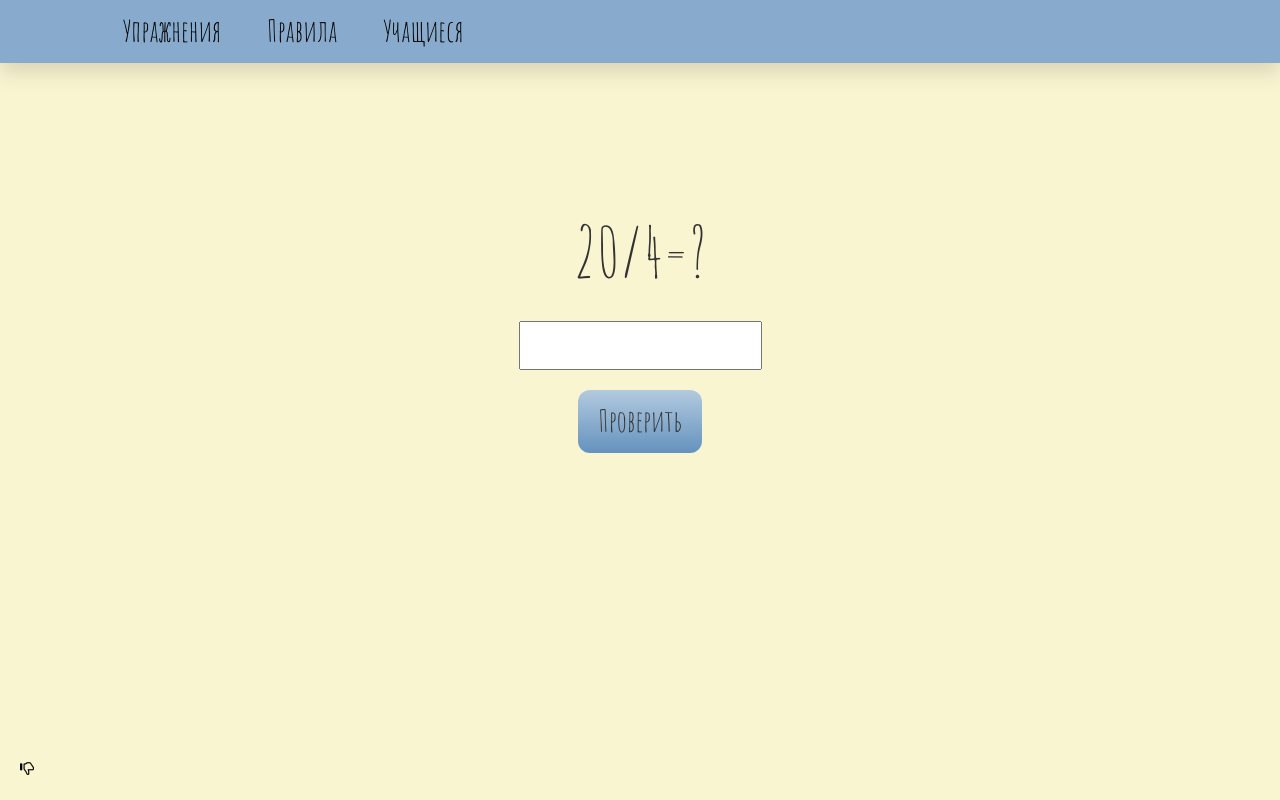
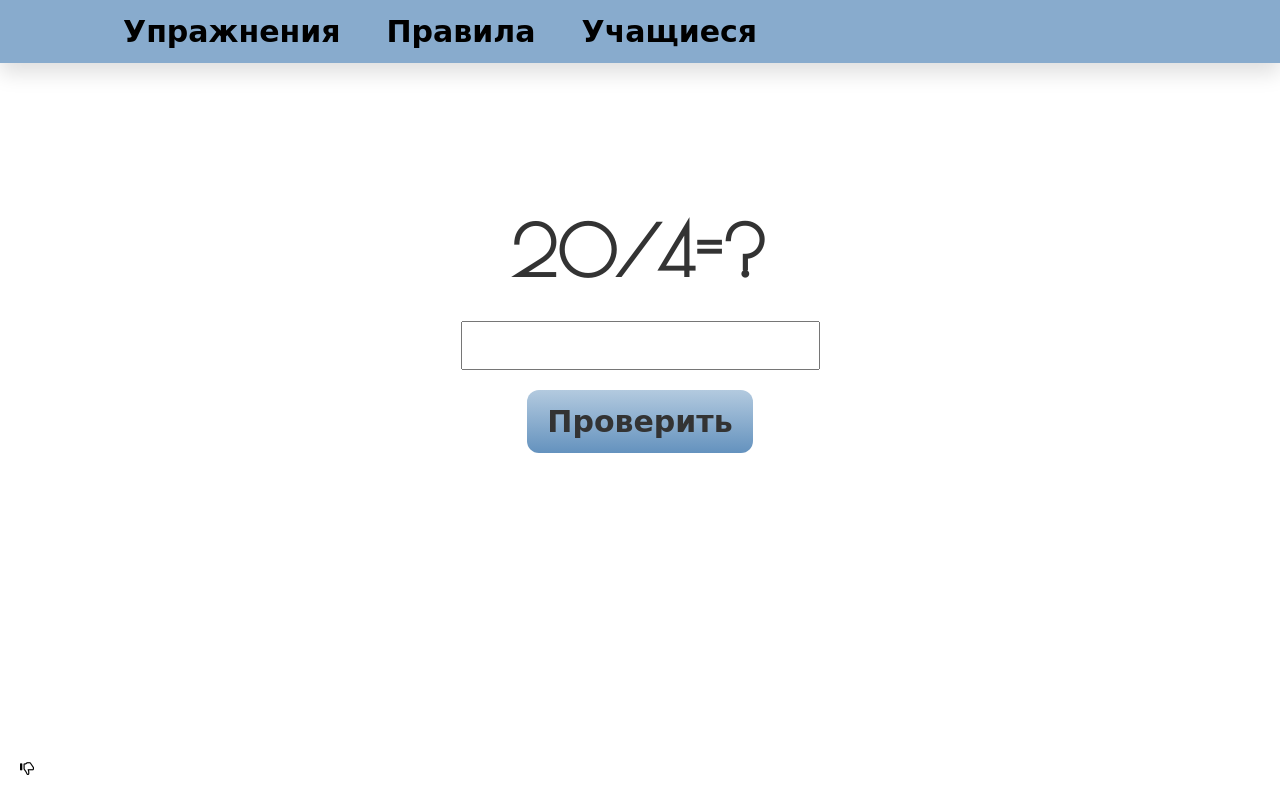
Before and after one commit to rinsgray/infaculty, a Django app: page /arithmetic/ in a window 1280 px wide. Run offline with Django 3.2, Linux system fonts and the light colour scheme; data that the repository does not hold is empty; some libraries are stand-ins or nearby versions.

Commit message:
font change in css and base.html

```diff
--- a/arithmetic/static/css/arithmetic.css
+++ b/arithmetic/static/css/arithmetic.css
@@ -32,7 +32,7 @@ a:hover{
   word-spacing: 20px;
   padding-left: 100px;
   font-size: 30px;
-  font-family: 'Amatic SC', cursive;
+  font-family: 'Poiret One', cursive;
   position: fixed;
   top:0;
   width:100%;
@@ -47,7 +47,8 @@ html, body {
 }
 
 body{
-  font-family: 'Amatic SC', cursive;
+  font-family: 'Poiret One', cursive;
+  font-weight: bold;
 }
 
 .exercise{
--- a/arithmetic/templates/arithmetic/base.html
+++ b/arithmetic/templates/arithmetic/base.html
@@ -9,12 +9,13 @@
   <link rel="stylesheet" href="//maxcdn.bootstrapcdn.com/bootstrap/3.3.7/css/bootstrap-theme.min.css">
   <link rel="stylesheet" href="{% static '/css/arithmetic.css' %}">
   <link href="https://fonts.googleapis.com/css?family=Dancing+Script&display=swap" rel="stylesheet">
+  <link href="https://fonts.googleapis.com/css2?family=Poiret+One&display=swap" rel="stylesheet">
   <script src="https://polyfill.io/v3/polyfill.min.js?features=es6"></script>
   <script id="MathJax-script" async src="https://cdn.jsdelivr.net/npm/mathjax@3/es5/tex-mml-chtml.js"></script>
 <title>Независимый Факультет</title>
 </head>
 <body>
-  <body style="background: #faf5d1">
+  <body style="background: #ffffff">
 <div id="container">
 
 
```
